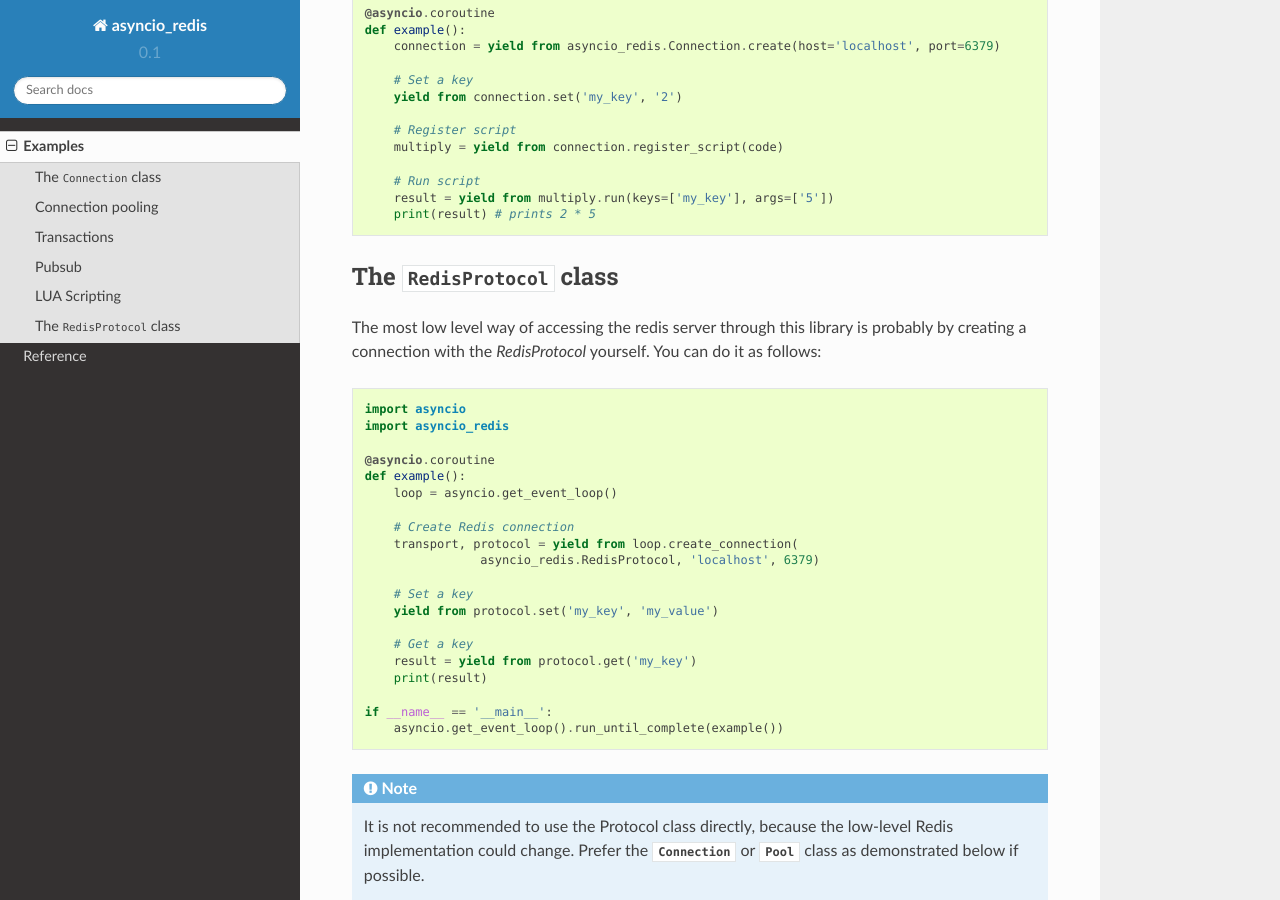
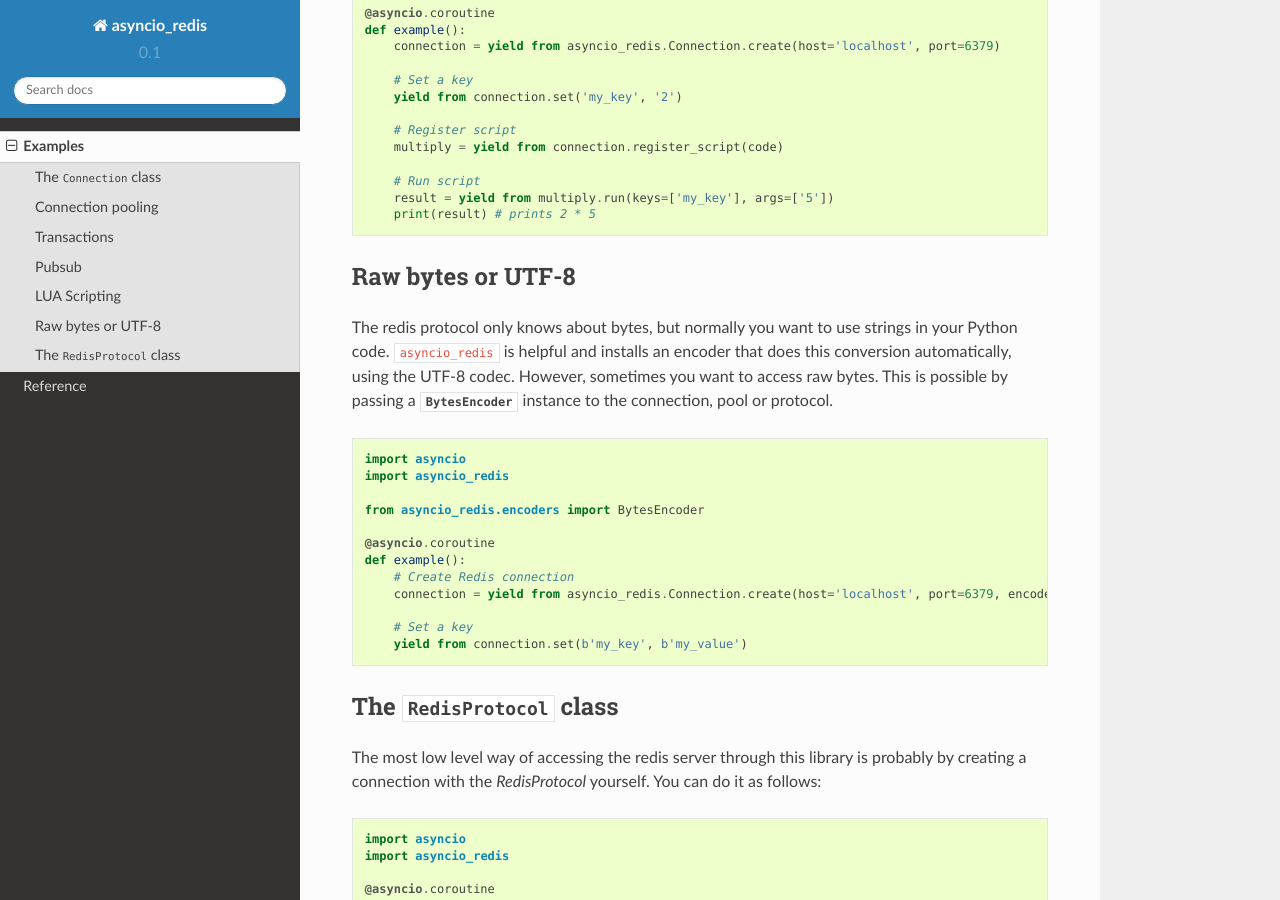
Before and after one commit to jonathanslenders/asyncio-redis, a Sphinx documentation site: the page built from docs/pages/examples.rst, in a window 1280 px wide and 900 px high, scrolled down 2469 px. Built offline with Sphinx 7.4.7 and the Read the Docs theme 2.0.0, drawn with Linux system fonts in a browser that asks for light colours.

Commit message:
'Raw bytes or UTF-8' paragraph in the docs.

```diff
--- a/docs/pages/examples.rst
+++ b/docs/pages/examples.rst
@@ -157,6 +157,32 @@ function -- which can be used to register a LUA script -- returns a
         print(result) # prints 2 * 5
 
 
+Raw bytes or UTF-8
+------------------
+
+The redis protocol only knows about bytes, but normally you want to use strings
+in your Python code. ``asyncio_redis`` is helpful and installs an encoder that
+does this conversion automatically, using the UTF-8 codec. However, sometimes
+you want to access raw bytes. This is possible by passing a
+:class:`BytesEncoder <asyncio_redis.encoders.BytesEncoder>` instance to the
+connection, pool or protocol.
+
+.. code:: python
+
+    import asyncio
+    import asyncio_redis
+
+    from asyncio_redis.encoders import BytesEncoder
+
+    @asyncio.coroutine
+    def example():
+        # Create Redis connection
+        connection = yield from asyncio_redis.Connection.create(host='localhost', port=6379, encoder=BytesEncoder())
+
+        # Set a key
+        yield from connection.set(b'my_key', b'my_value')
+
+
 The :class:`RedisProtocol <asyncio_redis.RedisProtocol>` class
 --------------------------------------------------------------
 
```
